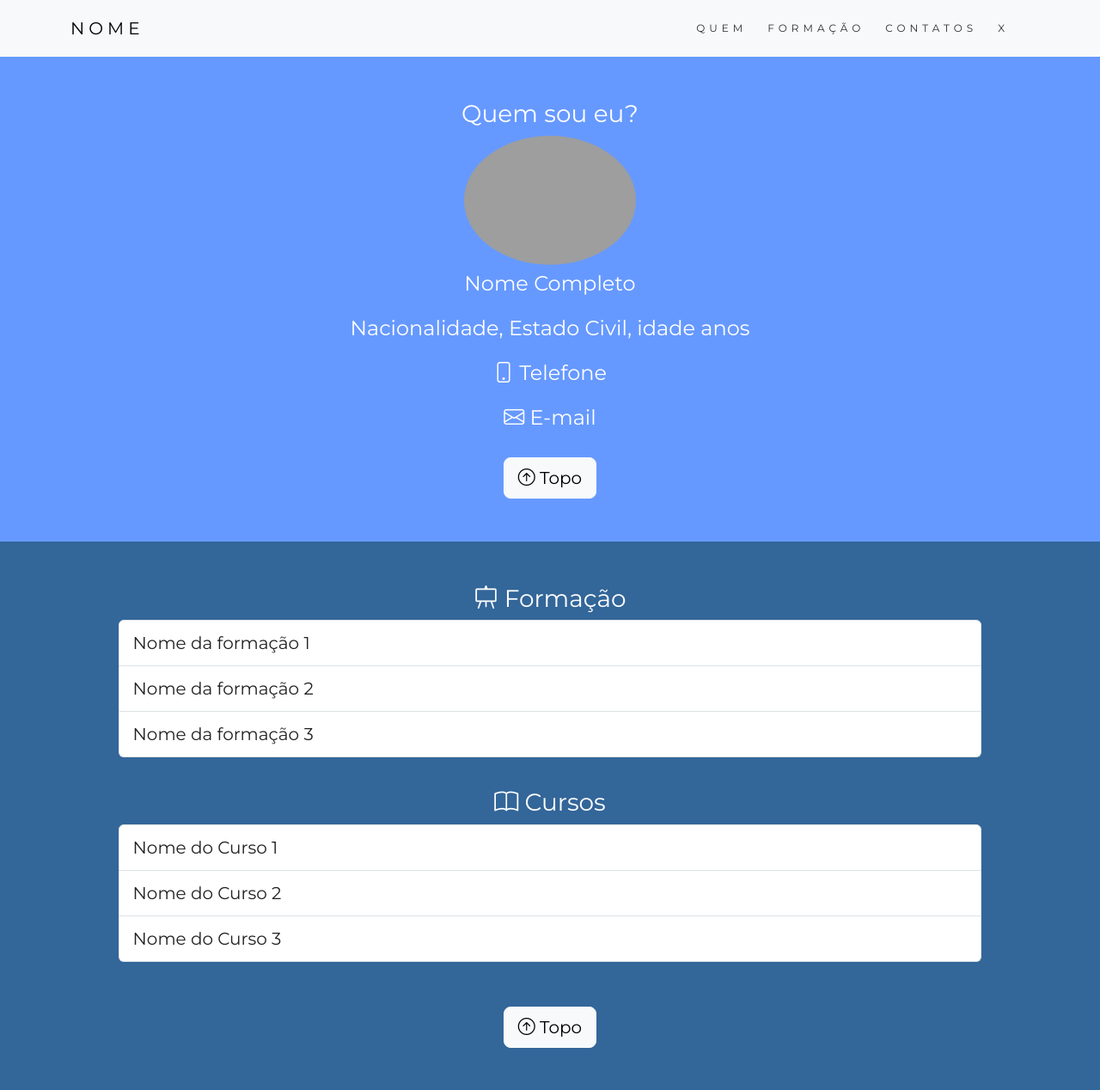
After one commit to LuanReis01/htdocs, a PHP site: page /views/curriculo.php in a window 1280 px wide. The commit adds this page. Shown: the top 1268 px of the page at 86% size. Run offline with PHP 8.4, Linux system fonts and the light colour scheme; grey boxes are pictures that could not be loaded.

Commit message:
Finalização do frontend

```diff
--- /dev/null
+++ b/assets/css/form-validation.css
@@ -0,0 +1,6 @@
+.container {
+  max-width: 960px;
+}
+label {
+  margin-top: 1rem;
+}
--- /dev/null
+++ b/assets/css/tema-curriculo.css
@@ -0,0 +1,90 @@
+body {
+    font: 20px "Montserrat", sans-serif;
+    line-height: 1.8;
+}
+p {
+	font-size: 16px;
+}
+h4 {
+    line-height: 2.75rem;
+}
+#links {
+    width: 100%;
+    line-height: 1.9rem;
+}
+.bt {
+    margin-top: 1rem;
+}
+.img-redonda {
+    border-radius: 100%;
+}
+.margin {
+	margin-bottom: 45px;
+}
+.navbar {
+    padding-top: 15px;
+    padding-bottom: 15px;
+    border: 0;
+    border-radius: 0;
+    margin-bottom: 0;
+    font-size: 12px;
+    letter-spacing: 5px;
+}
+.navbar-nav li a {
+    color: #2f2f2f;
+    text-decoration: none;
+    padding-right: 1.5rem;
+}
+.navbar-nav li a:hover {
+    font-weight: bold;
+}
+.container-fluid {
+    padding-top: 50px;
+    padding-bottom: 50px;
+}
+
+/* box quem sou */
+.bg1 {
+       background-color: #6699ff; /* Azul */
+        color: #ffffff;
+    }
+/* box formacao */
+.bg2 {
+      background-color: #336699; /* Azul escuro */
+      color: #ffffff;
+  }
+.bg2 ul li {
+	width: 80%;
+	color: #222;
+	margin: auto;
+}
+.bg2 h3 {
+	  text-align: center;
+}
+/* box contatos */
+.bg3 {
+      background-color: #ffffff; /* Branco */
+      color: #555555;
+  }
+/* classe do rodape */
+.bg4 {
+    background-color: #2f2f2f;
+    color: #ffffff;
+}
+#div-formacoes, #div-cursos {
+    height: 90vh;
+}
+.lista {
+    text-align: left;
+}
+.modal {
+    color: #222;
+}
+#edita-perfil a {
+    color: #fff;
+    text-decoration: none;
+}
+#edita-perfil a:hover {
+    color: #fff;
+    text-decoration: underline;
+}
--- /dev/null
+++ b/views/curriculo.php
@@ -0,0 +1,105 @@
+<!DOCTYPE html>
+<html lang="pt-br">
+ <head>
+  <meta charset="utf-8">
+  <meta http-equiv="X-UA-Compatible" content="IE=edge">
+  <link rel="icon" href="images/favicon.ico">
+  <meta name="viewport" content="width=device-width, initial-scale=1">
+
+  <title> Currículo </title>
+
+  <!-- Bootstrap -->
+  <link rel="stylesheet" href="../assets/css/bootstrap.min.css" >
+  <!-- Icones -->
+  <link rel="stylesheet" href="https://cdn.jsdelivr.net/npm/bootstrap-icons@1.5.0/font/bootstrap-icons.css">
+  <!-- fonte personalizada -->
+  <link href="https://fonts.googleapis.com/css?family=Montserrat" rel="stylesheet">
+
+  <!-- estilo do nosso tema -->
+  <link rel="stylesheet" href="../assets/css/tema-curriculo.css" />
+
+</head>
+<body>
+
+<!-- barra de navegacao -->
+ <nav class="navbar navbar-expand-md navbar-light bg-light">
+  <div class="container">
+    <div class="navbar-header">
+    <button class="navbar-toggler" type="button" data-bs-toggle="collapse" data-bs-target="#navbarCollapse" aria-controls="navbarCollapse" aria-expanded="false" aria-label="Toggle navigation">
+        <span class="navbar-toggler-icon"></span>
+      </button>
+      <a class="navbar-brand" href="#">NOME</a>
+    </div>
+    <div class="collapse navbar-collapse" id="navbarCollapse">
+        <ul class="nav navbar-nav d-flex justify-content-end" id="links">
+            <li><a href="#quem">QUEM</a></li>
+            <li><a href="#formacao">FORMAÇÃO</a></li>
+            <li><a href="#contatos">CONTATOS</a></li>
+            <li><a href="../painel.php">X</a></li>
+        </ul>
+    </div>
+  </div>
+</nav>
+
+<!-- container fluido 100% -->
+<div class="container-fluid bg1 text-center" id="quem">
+  <h3>Quem sou eu?</h3>
+  <img src="../images/foto-perfil.jpg" class="img-responsive img-redonda" style="display:inline" alt="Foto" width="200">
+  <h4> Nome Completo </h4>
+  <h4> Nacionalidade, Estado Civil, idade anos </h4>
+  <h4> <i class="bi bi-phone"></i> Telefone </h4>
+  <h4> <i class="bi bi-envelope"></i> E-mail </h4>
+  <a href="#" class="btn btn-light btn-lg bt">
+    <i class="bi bi-arrow-up-circle"></i> Topo
+  </a>
+</div>
+
+<!-- container fluido 100% -->
+<div class="container-fluid bg2 text-center" id="formacao">
+  <h3> <i class="bi bi-easel"></i> Formação </h3>
+  <ul class="list-group lista" style="color:#222;">
+    <li class="list-group-item"> Nome da formação 1</li>
+    <li class="list-group-item"> Nome da formação 2</li>
+    <li class="list-group-item"> Nome da formação 3</li>
+  </ul>
+  <br>
+  <h3> <i class="bi bi-book"></i> Cursos </h3>
+  <ul class="list-group lista" style="color:#222;">
+    <li class="list-group-item"> Nome do Curso 1</li>
+    <li class="list-group-item"> Nome do Curso 2</li>
+    <li class="list-group-item"> Nome do Curso 3</li>
+  </ul>
+  <br>
+  <a href="#" class="btn btn-light btn-lg bt">
+    <i class="bi bi-arrow-up-circle"></i> Topo
+  </a>
+
+</div>
+
+<!-- container fluido 100% -->
+<div class="container-fluid bg3 text-center" id="contatos">
+  <h3>Contatos</h3>
+  <div class="row" id="contat">
+    <div class="col-sm-4">
+      <p> <i class="bi bi-geo-alt"></i>  Endereço </p>
+      <img src="../images/img1.jpg" class="img-responsive rounded" style="width:100%" alt="Image">
+    </div>
+    <div class="col-sm-4">
+      <p> <i class="bi bi-envelope"></i> email@email.com </a> </p>
+      <img src="../images/img2.jpg" class="img-responsive rounded" style="width:100%" alt="Image">
+    </div>
+    <div class="col-sm-4">
+      <p> <i class="bi bi-phone"></i> (99) 90000-0000 </p>
+      <img src="../images/img3.jpg" class="img-responsive rounded" style="width:100%" alt="Image">
+    </div>
+  </div>
+  <br>
+  <a href="#" class="btn btn-light btn-lg bt">
+    <i class="bi bi-arrow-up-circle"></i> Topo
+  </a>
+</div>
+
+<!-- bootstrap.js -->
+<script src="../assets/js/bootstrap.bundle.min.js"></script>
+</body>
+</html>
```
Also changed, not shown: assets/js/form-validation.js (added, +20 -0 lines), painel.php (+12 -12 lines), views/configuracoes.php (added, +58 -0 lines), views/cursos.php (renamed from formacoes.php, +17 -16 lines), views/formacoes.php (added, +93 -0 lines), views/perfil.php (renamed from perfil.php, +10 -9 lines).
